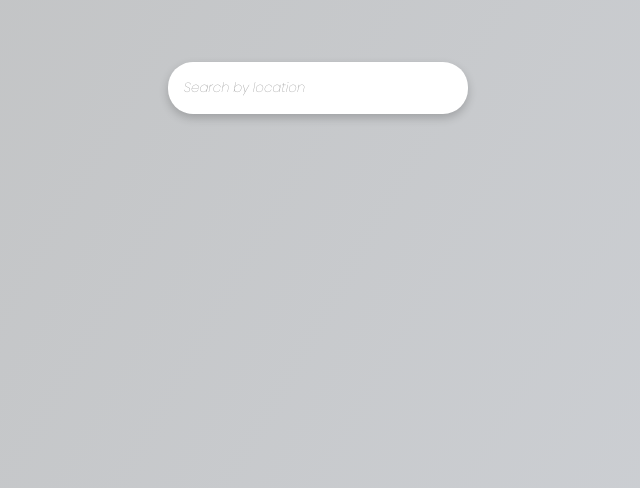
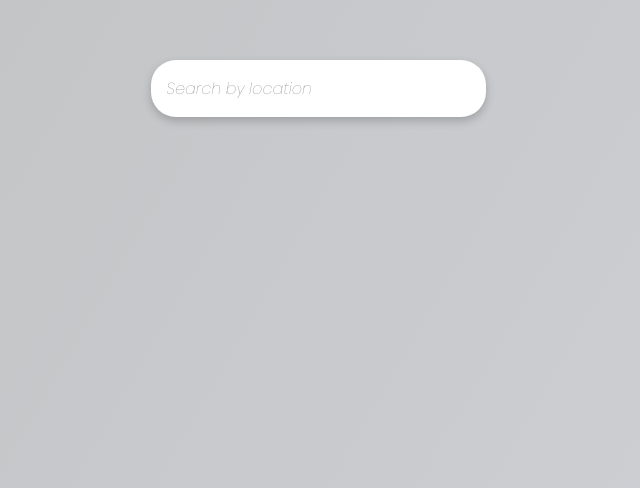
Before and after one commit to KaterynaUeno/new-project, a plain HTML site: page weather api/index.html in a window 1280 px wide. Shown: the part 312-800 px from the top of the page, without its empty margins (322-962 px from the left). Drawn offline with Linux system fonts and the light colour scheme.

Commit message:
finished just need to add nice design

```diff
--- a/weather api/style.css
+++ b/weather api/style.css
@@ -20,7 +20,8 @@ input {
   box-shadow: 0 4px 10px rgba(0, 0, 0, 0.2);
   font-family: inherit;
   padding: 1rem;
-  min-width: 300px
+  min-width: 300px;
+  font-size: 1rem;
 }
 
 input:focus {
@@ -34,6 +35,8 @@ input:focus {
 
 .weather h2 {
   margin-bottom: 0;
+  /* display: flex;
+  align-items: center; */
 }
 
 
```
